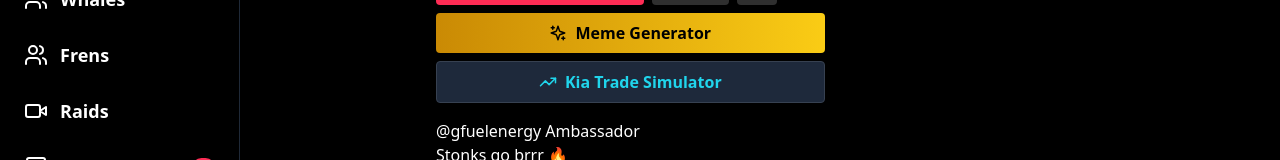
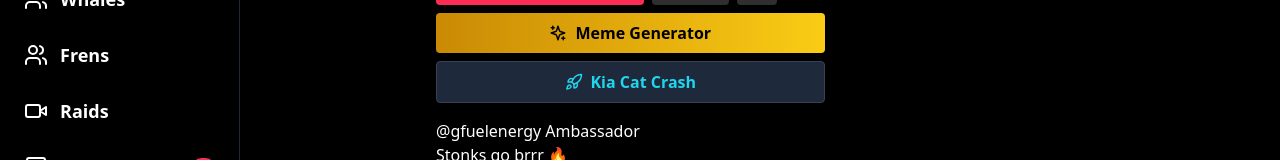
Before and after one commit to cryko98/kiakitty, a React (Vite) app: page / in a window 1280 px wide. Shown: the part 267-427 px from the top of the page. Built offline with nearby package versions, Linux system fonts and the light colour scheme.

Commit message:
feat(ProfileInfo): Rename trade simulator to Kia Cat Crash
Updates the button label and icon for the trade simulator component to reflect the new "Kia Cat Crash" game name.

```diff
--- a/components/ProfileInfo.tsx
+++ b/components/ProfileInfo.tsx
@@ -1,5 +1,5 @@
 import React from 'react';
-import { Share2, Link as LinkIcon, ChevronDown, UserPlus, Sparkles, TrendingUp } from 'lucide-react';
+import { Share2, Link as LinkIcon, ChevronDown, UserPlus, Sparkles, Rocket } from 'lucide-react';
 import { PROFILE_PIC_URL, USERNAME, COIN_NAME, STATS, CA_ADDRESS } from '../constants';
 
 interface ProfileInfoProps {
@@ -111,13 +111,13 @@
                 <span>Meme Generator</span>
             </button>
 
-             {/* Trade Simulator Button */}
+             {/* Kia Cat Crash Button (Formerly Trade Simulator) */}
              <button
                 onClick={onOpenTradeSimulator}
                 className="w-full bg-[#1e293b] hover:bg-[#334155] border border-gray-700 text-[#20d5ec] font-bold py-2 rounded-[4px] md:rounded flex items-center justify-center gap-2 transition-all transform hover:scale-[1.02]"
             >
-                <TrendingUp size={18} />
-                <span>Kia Trade Simulator</span>
+                <Rocket size={18} />
+                <span>Kia Cat Crash</span>
             </button>
         </div>
 
```
